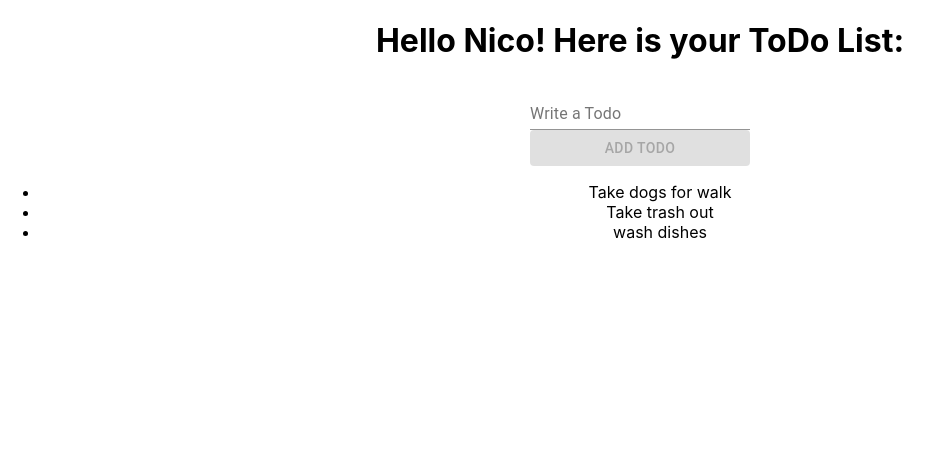
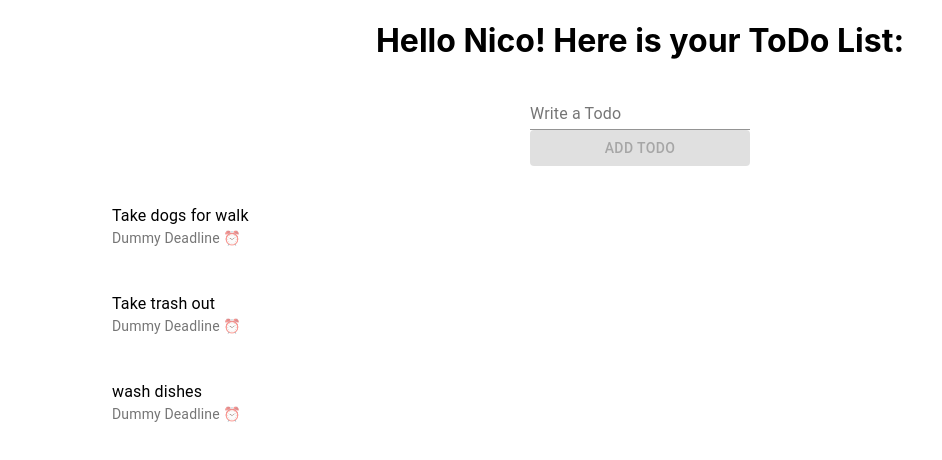
Before and after one commit to ncarlson55/react_app_todo, a React (Create React App) app: page / in a window 1280 px wide. Shown: the top 460 px of the page, without its empty margins (0-942 px from the left). Built offline with nearby package versions, Linux system fonts and the light colour scheme.

Commit message:
Todo Component added

```diff
--- a/src/App.js
+++ b/src/App.js
@@ -1,4 +1,5 @@
 import React, { useState } from 'react';
+import Todo from './Todo'
 import { Button, FormControl, InputLabel, Input } from '@material-ui/core';
 import './App.css';
 
@@ -26,9 +27,11 @@ function App() {
         <Input value={input} onChange={event => setInput(event.target.value)} />
         <Button disabled={!input} variant="contained" color="primary" type="submit" onClick={addToDo} >Add ToDo</Button>
       </FormControl>
+
       <ul>
         {todos.map(todo => (
-          <li>{todo}</li>
+          <Todo text={todo} />
+          // <li>{todo}</li>
         ))}
       </ul>
     </div>
--- /dev/null
+++ b/src/Todo.js
@@ -0,0 +1,16 @@
+import { List, ListItem, ListItemAvatar, ListItemText } from '@material-ui/core'
+import React from 'react'
+
+function Todo(props) {
+    return (
+        <List>
+            <ListItem>
+                <ListItemAvatar>
+                </ListItemAvatar>
+                <ListItemText primary={props.text} secondary="Dummy Deadline ⏰"></ListItemText>
+            </ListItem>
+        </List>
+    )
+}
+
+export default Todo
```
